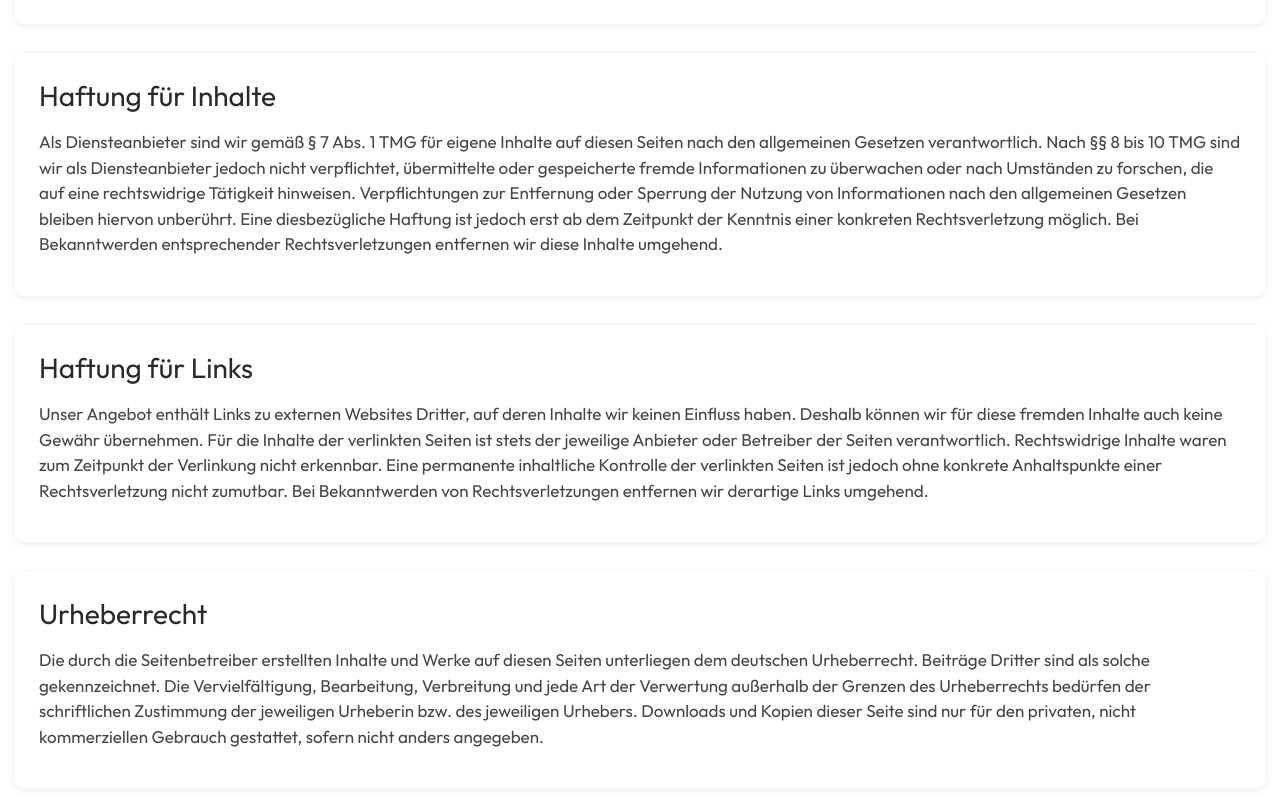
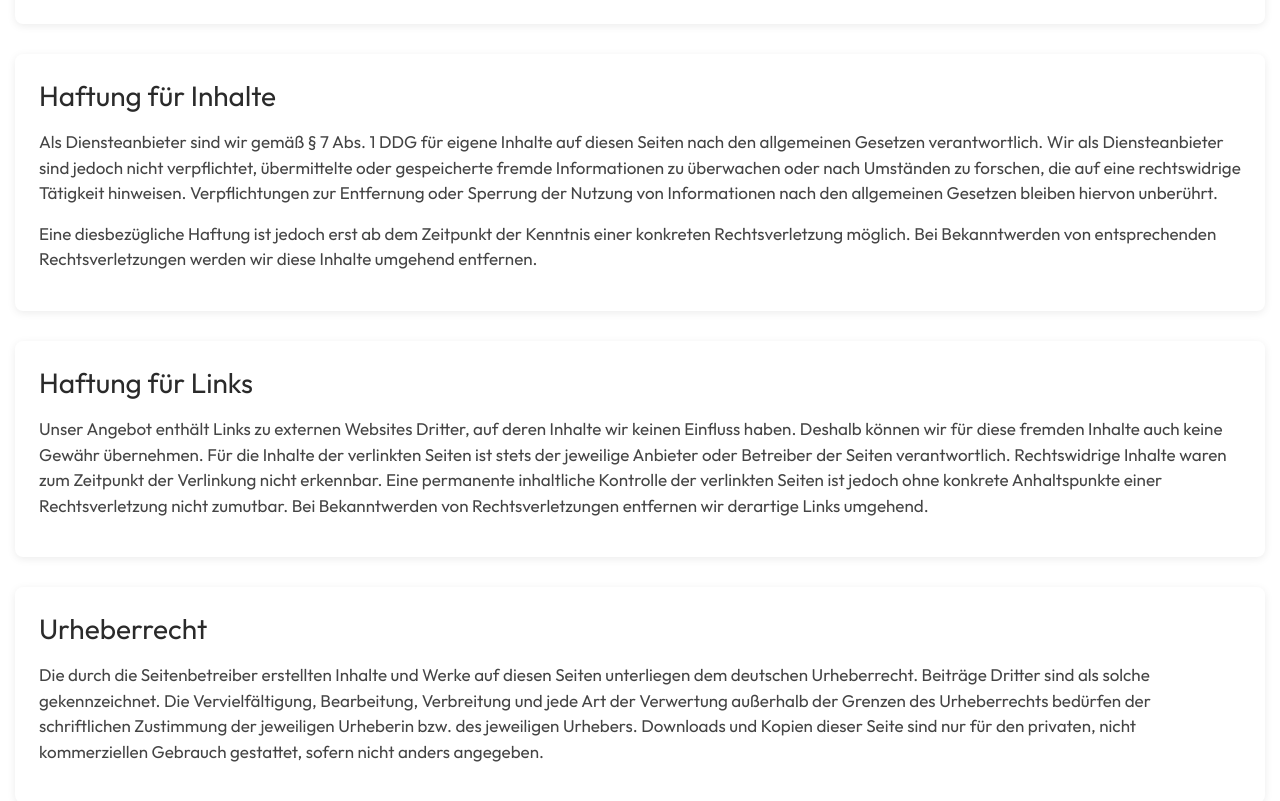
Before and after one commit to codingmaster094/MeaNova, a Next.js app: page /impressum in a window 1280 px wide. Shown: the part 1100-1901 px from the top of the page. Built offline with nearby package versions, Linux system fonts and the light colour scheme.

Commit message:
Impresum update

```diff
--- a/src/app/(frontend)/impressum/page.js
+++ b/src/app/(frontend)/impressum/page.js
@@ -66,16 +66,9 @@ const page = () => {
         <div className="section">
           <h3>Haftung für Inhalte</h3>
           <p>
-            Als Diensteanbieter sind wir gemäß § 7 Abs. 1 TMG für eigene Inhalte auf diesen Seiten
-            nach den allgemeinen Gesetzen verantwortlich. Nach §§ 8 bis 10 TMG sind wir als
-            Diensteanbieter jedoch nicht verpflichtet, übermittelte oder gespeicherte fremde
-            Informationen zu überwachen oder nach Umständen zu forschen, die auf eine
-            rechtswidrige Tätigkeit hinweisen. Verpflichtungen zur Entfernung oder Sperrung der
-            Nutzung von Informationen nach den allgemeinen Gesetzen bleiben hiervon unberührt. Eine
-            diesbezügliche Haftung ist jedoch erst ab dem Zeitpunkt der Kenntnis einer konkreten
-            Rechtsverletzung möglich. Bei Bekanntwerden entsprechender Rechtsverletzungen entfernen
-            wir diese Inhalte umgehend.
-          </p>
+            Als Diensteanbieter sind wir gemäß § 7 Abs. 1 DDG für eigene Inhalte auf diesen Seiten nach den allgemeinen Gesetzen verantwortlich. Wir als Diensteanbieter sind jedoch nicht verpflichtet, übermittelte oder gespeicherte fremde Informationen zu überwachen oder nach Umständen zu forschen, die auf eine rechtswidrige Tätigkeit hinweisen. Verpflichtungen zur Entfernung oder Sperrung der Nutzung von Informationen nach den allgemeinen Gesetzen bleiben hiervon unberührt.
+            </p>
+            <p>Eine diesbezügliche Haftung ist jedoch erst ab dem Zeitpunkt der Kenntnis einer konkreten Rechtsverletzung möglich. Bei Bekanntwerden von entsprechenden Rechtsverletzungen werden wir diese Inhalte umgehend entfernen.</p>
         </div>
 
         <div className="section">
```
